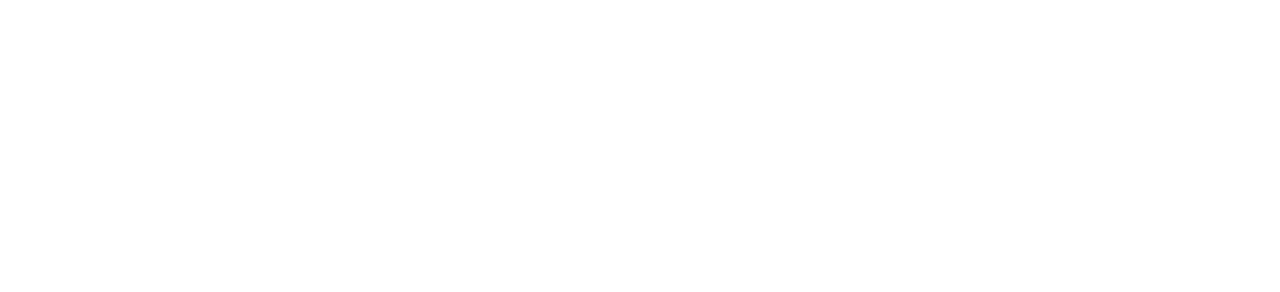
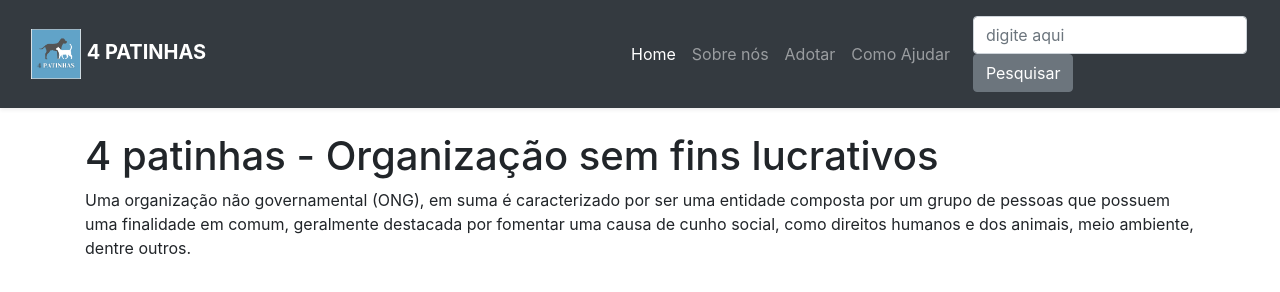
Before and after one commit to pw-2020qs/4patinhas, a website built with webpack: page src/index.html in a window 1280 px wide. Built offline with nearby package versions, Linux system fonts and the light colour scheme.

Commit message:
criando navbar e adicionando logo

```diff
--- a/package.json
+++ b/package.json
@@ -18,7 +18,8 @@
     },
     "homepage": "https://github.com/pw-2020qs/4patinhas#readme",
     "dependencies": {
-        "@types/node": "^14.14.7"
+        "@types/node": "^14.14.7",
+        "bootstrap": "^4.5.3"
     },
     "devDependencies": {
         "ts-loader": "^8.0.11",
--- a/src/index.html
+++ b/src/index.html
@@ -4,12 +4,40 @@
 <head>
     <meta charset="UTF-8">
     <meta name="viewport" content="width=device-width, initial-scale=1.0">
-    <title>Home page - 4patinhas</title>
+    <title>Home page - 4 patinhas</title>
     <script src="../dist/bundle.js"></script>
+    <link rel="stylesheet" href="https://stackpath.bootstrapcdn.com/bootstrap/4.1.3/css/bootstrap.min.css" integrity="sha384-MCw98/SFnGE8fJT3GXwEOngsV7Zt27NXFoaoApmYm81iuXoPkFOJwJ8ERdknLPMO" crossorigin="anonymous">
+    <link rel="stylesheet" href="./style.css">
+
 </head>
 
 <body>
+    <nav class="navbar navbar-expand-lg py-3 navbar-dark bg-dark shadow-sm">
+        <div class="container">
+            <a href="#" class="navbar-brand">
+                <img src="./img/logo.PNG" width="50" alt="">
+                <span class="text-uppercase font-weight-bold">4 patinhas</span>
+            </a>
+            <button type="button" data-toggle="collapse" data-target="#navbarSupportedContent" aria-controls="navbarSupportedContent" aria-expanded="false" aria-label="Toggle navigation" class="navbar-toggler"><span class="navbar-toggler-icon"></span></button>
+            <div id="navbarSupportedContent" class="collapse navbar-collapse">
+                <ul class="navbar-nav ml-auto">
+                    <li class="nav-item active"><a href="#" class="nav-link">Home <span
+                                class="sr-only">(current)</span></a></li>
+                    <li class="nav-item"><a href="#" class="nav-link">Sobre nós</a></li>
+                    <li class="nav-item"><a href="#" class="nav-link">Adotar</a></li>
+                    <li class="nav-item"><a href="#" class="nav-link">Como Ajudar</a></li>
+                </ul>
+            </div>
+        </div>
+        <form class="form-inline my-2 my-lg-0"> <input class="form-control mr-sm-2" type="text" placeholder="digite aqui">
+            <button class="btn btn-secondary" type="submit">Pesquisar</button> </form>
+    </nav>
 
+    <div class="container">
+        <h1 class="mt-4">4 patinhas - Organização sem fins lucrativos</h1>
+        <p>Uma organização não governamental (ONG), em suma é caracterizado por ser uma entidade composta por um grupo de pessoas que possuem uma finalidade em comum, geralmente destacada por fomentar uma causa de cunho social, como direitos humanos e dos
+            animais, meio ambiente, dentre outros.</p>
+    </div>
 </body>
 
 </html>
--- /dev/null
+++ b/src/style.css
@@ -0,0 +1,4 @@
+img {
+    width: 3;
+    height: 3;
+}
```
Also changed, not shown: src/img/logo.PNG (added), 1 other file.
